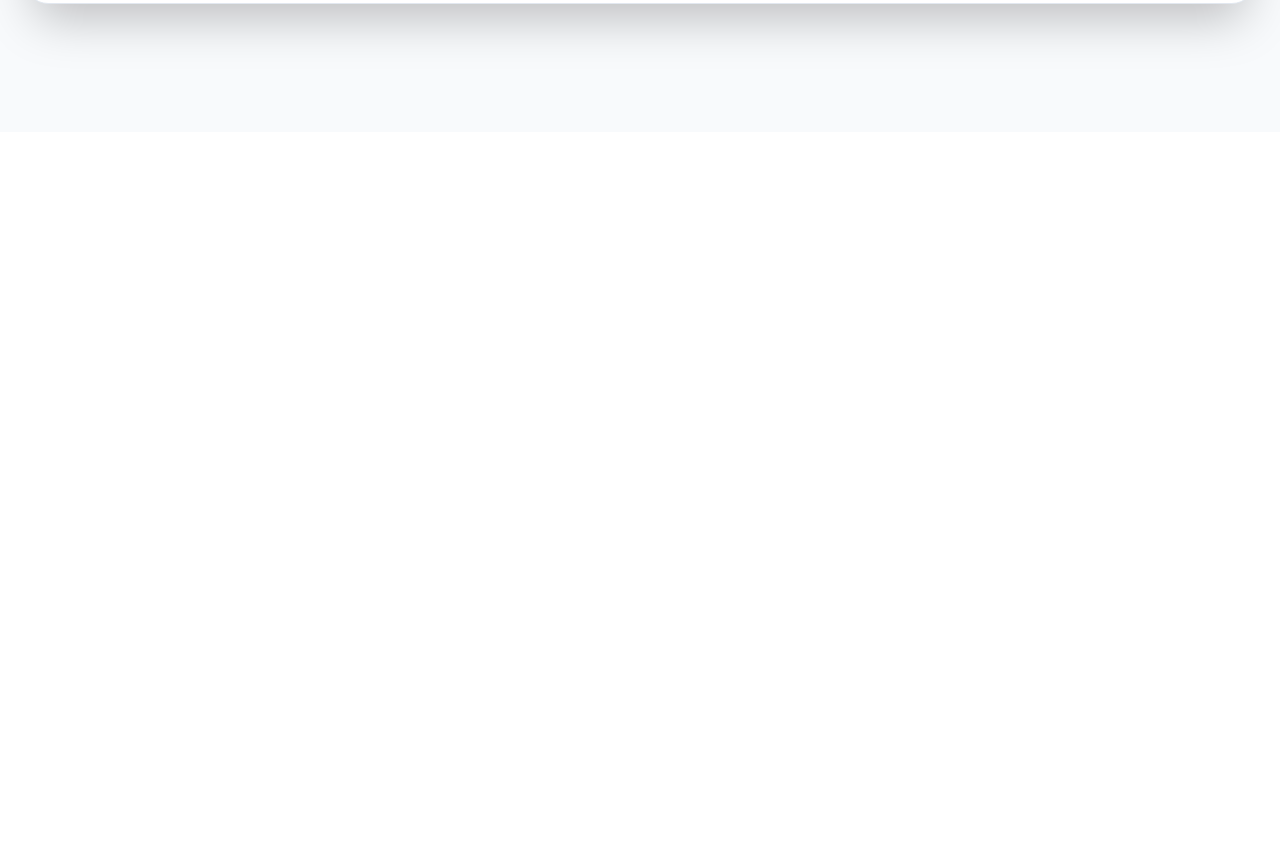
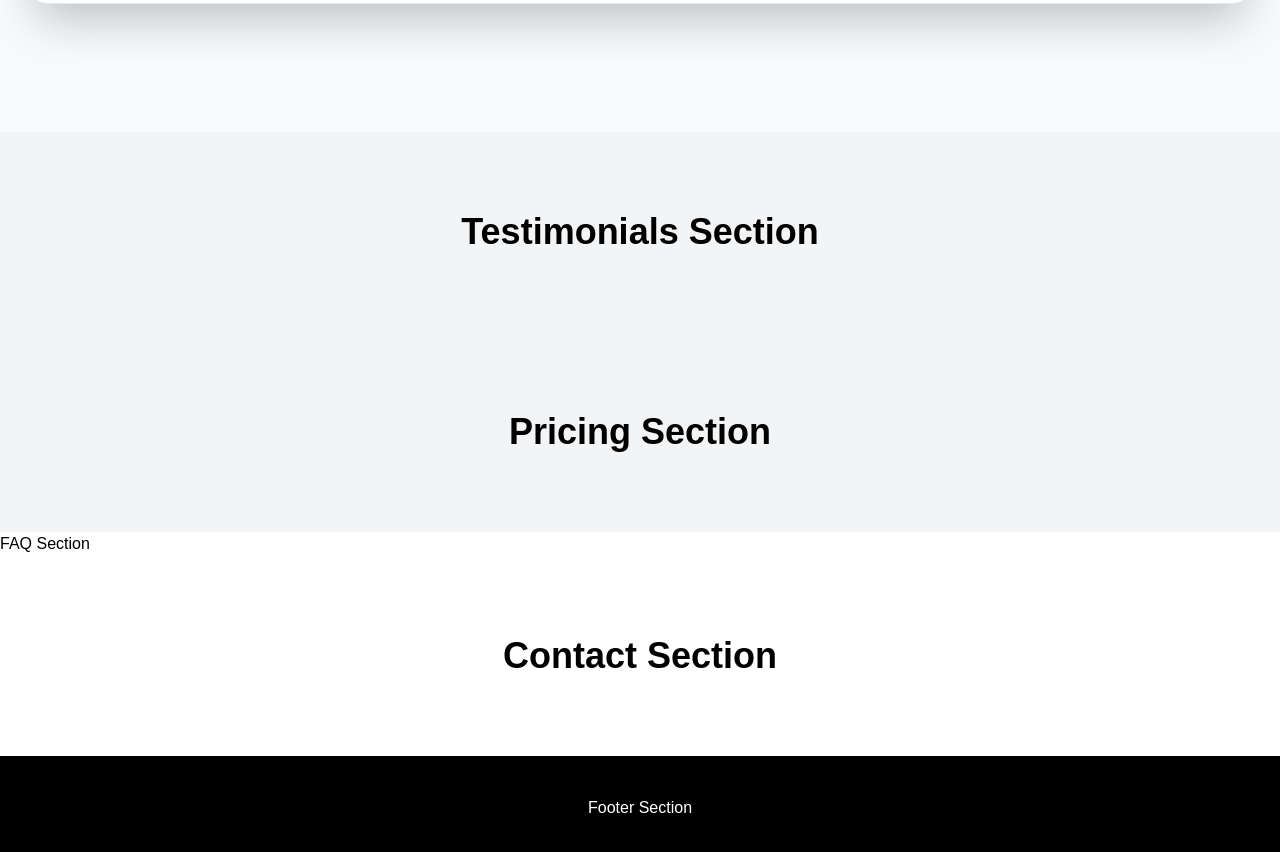
Before and after one commit to ashwanirathod07-glitch/ashvisor-crm, a Next.js app: page / in a window 1280 px wide. Shown: the part 3464-4316 px from the top of the page. Before the commit the page ends 3596 px from the top, so only its background shows below. Built offline with nearby package versions, Linux system fonts and the light colour scheme.

Commit message:
Added full landing page sections

```diff
--- a/src/app/page.tsx
+++ b/src/app/page.tsx
@@ -1,8 +1,13 @@
 import Navbar from "@/components/Navbar"
 import Hero from "@/components/Hero"
+import About from "@/components/About"
 import Services from "@/components/Services"
 import Dashboard from "@/components/Dashboard"
-import About from "@/components/About"
+import Testimonials from "@/components/Testimonials"
+import Pricing from "@/components/Pricing"
+import FAQ from "@/components/FAQ"
+import Contact from "@/components/Contact"
+import Footer from "@/components/Footer"
 
 export default function Home() {
   return (
@@ -12,6 +17,11 @@ export default function Home() {
       <About />
       <Services />
       <Dashboard />
+      <Testimonials />
+      <Pricing />
+      <FAQ />
+      <Contact />
+      <Footer />
     </main>
   )
 }
--- /dev/null
+++ b/src/components/Contact.tsx
@@ -0,0 +1,9 @@
+export default function Contact() {
+  return (
+    <section className="py-20 bg-white text-center">
+      <h2 className="text-4xl font-bold">
+        Contact Section
+      </h2>
+    </section>
+  )
+}
--- /dev/null
+++ b/src/components/FAQ.tsx
@@ -0,0 +1,7 @@
+export default function FAQ() {
+  return (
+    <section>
+      FAQ Section
+    </section>
+  )
+}
--- a/src/components/Footer.tsx
+++ b/src/components/Footer.tsx
@@ -0,0 +1,7 @@
+export default function Footer() {
+  return (
+    <footer className="py-10 bg-black text-white text-center">
+      Footer Section
+    </footer>
+  )
+}
--- /dev/null
+++ b/src/components/Pricing.tsx
@@ -0,0 +1,9 @@
+export default function Pricing() {
+  return (
+    <section className="py-20 bg-gray-100 text-center">
+      <h2 className="text-4xl font-bold">
+        Pricing Section
+      </h2>
+    </section>
+  )
+}
--- /dev/null
+++ b/src/components/Testimonials.tsx
@@ -0,0 +1,9 @@
+export default function Testimonials() {
+  return (
+    <section className="py-20 bg-gray-100 text-center">
+      <h2 className="text-4xl font-bold">
+        Testimonials Section
+      </h2>
+    </section>
+  )
+}
```
